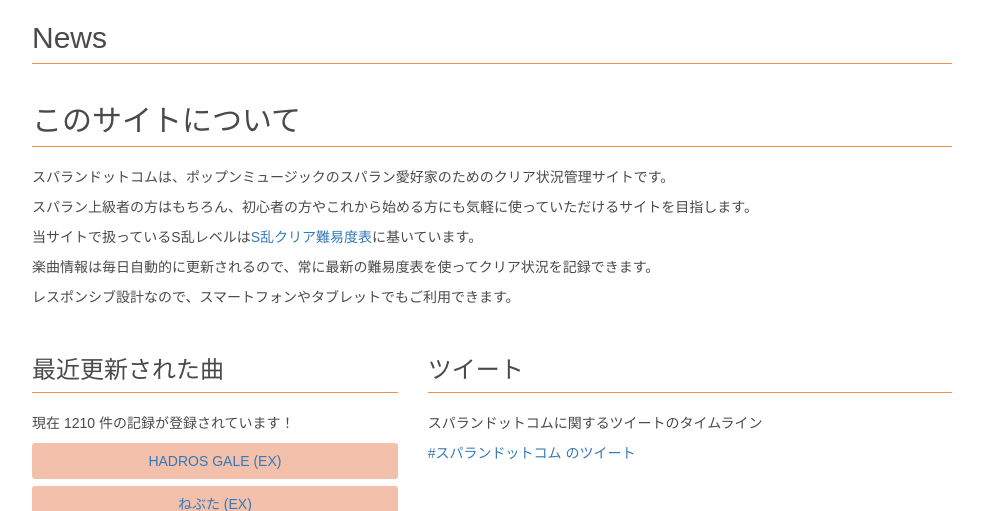
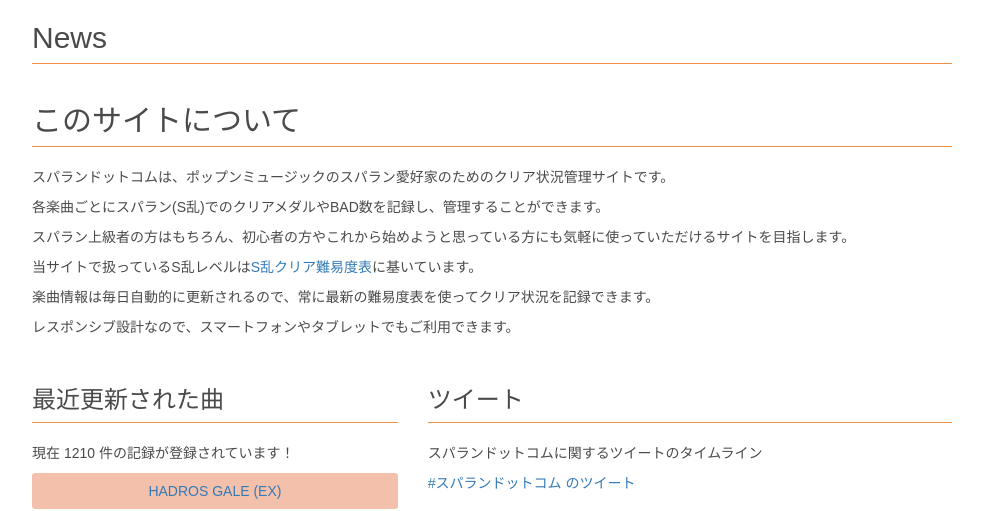
Before and after one commit to sapuri/srandom.com, a Django app: page / in a window 1280 px wide. Shown: the part 318-829 px from the top of the page, without its empty margins (53-1036 px from the left). Run offline with Django 3.2, Linux system fonts and the light colour scheme; data comes from the database, SQL or seed files in the repository; data that the repository does not hold is empty; some libraries are stand-ins or nearby versions.

Commit message:
トップページのサイト説明を若干変更

```diff
--- a/main/templates/main/index.html
+++ b/main/templates/main/index.html
@@ -52,7 +52,8 @@
 
 <h2 class="page-header">このサイトについて</h2>
 <p>スパランドットコムは、ポップンミュージックのスパラン愛好家のためのクリア状況管理サイトです。</p>
-<p>スパラン上級者の方はもちろん、初心者の方やこれから始める方にも気軽に使っていただけるサイトを目指します。</p>
+<p>各楽曲ごとにスパラン(S乱)でのクリアメダルやBAD数を記録し、管理することができます。</p>
+<p>スパラン上級者の方はもちろん、初心者の方やこれから始めようと思っている方にも気軽に使っていただけるサイトを目指します。</p>
 <p>当サイトで扱っているS乱レベルは<a href="http://hellwork.jp/popn/wiki/734.html" target="_blank">S乱クリア難易度表</a>に基いています。</p>
 <p>楽曲情報は毎日自動的に更新されるので、常に最新の難易度表を使ってクリア状況を記録できます。</p>
 <p>レスポンシブ設計なので、スマートフォンやタブレットでもご利用できます。</p>
```
